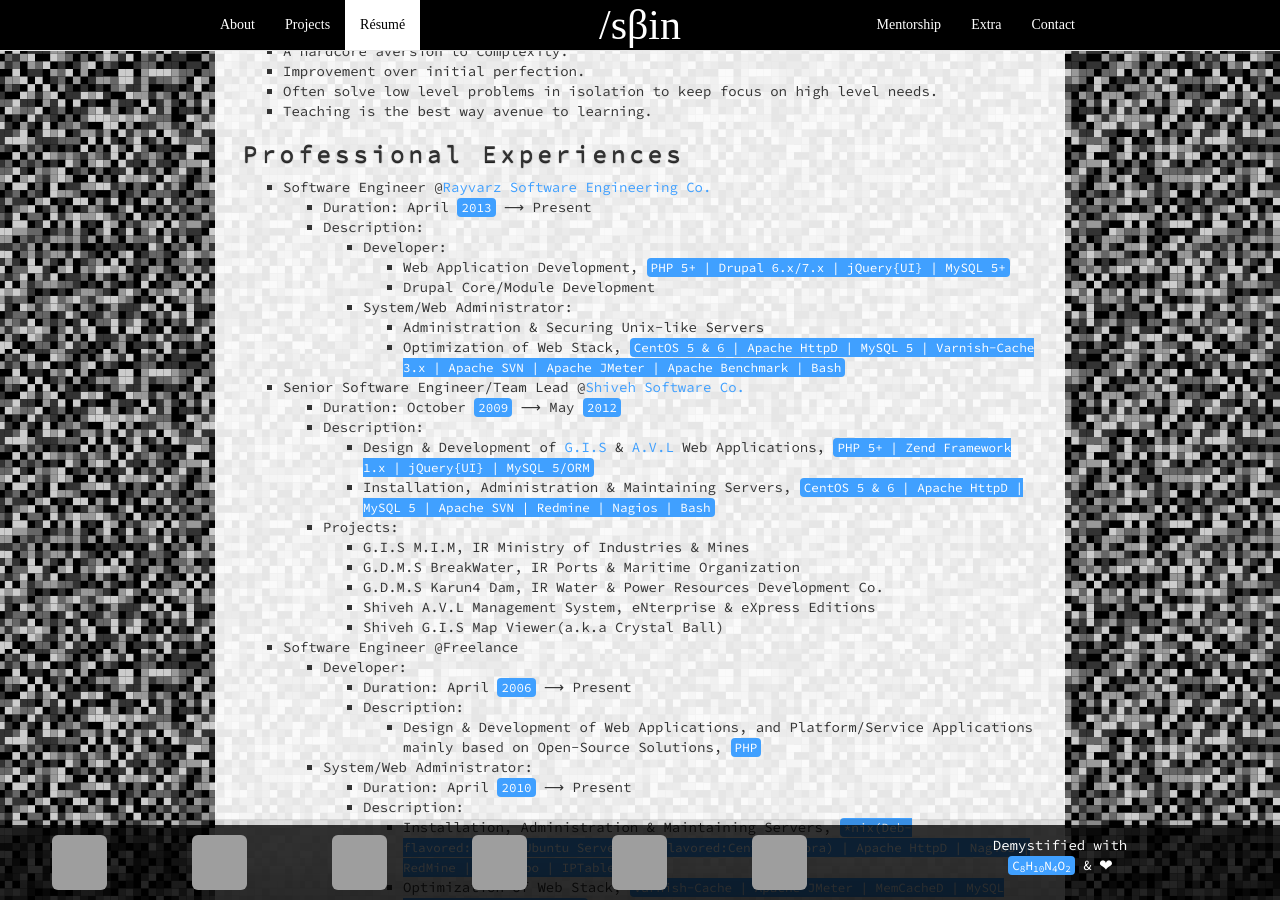
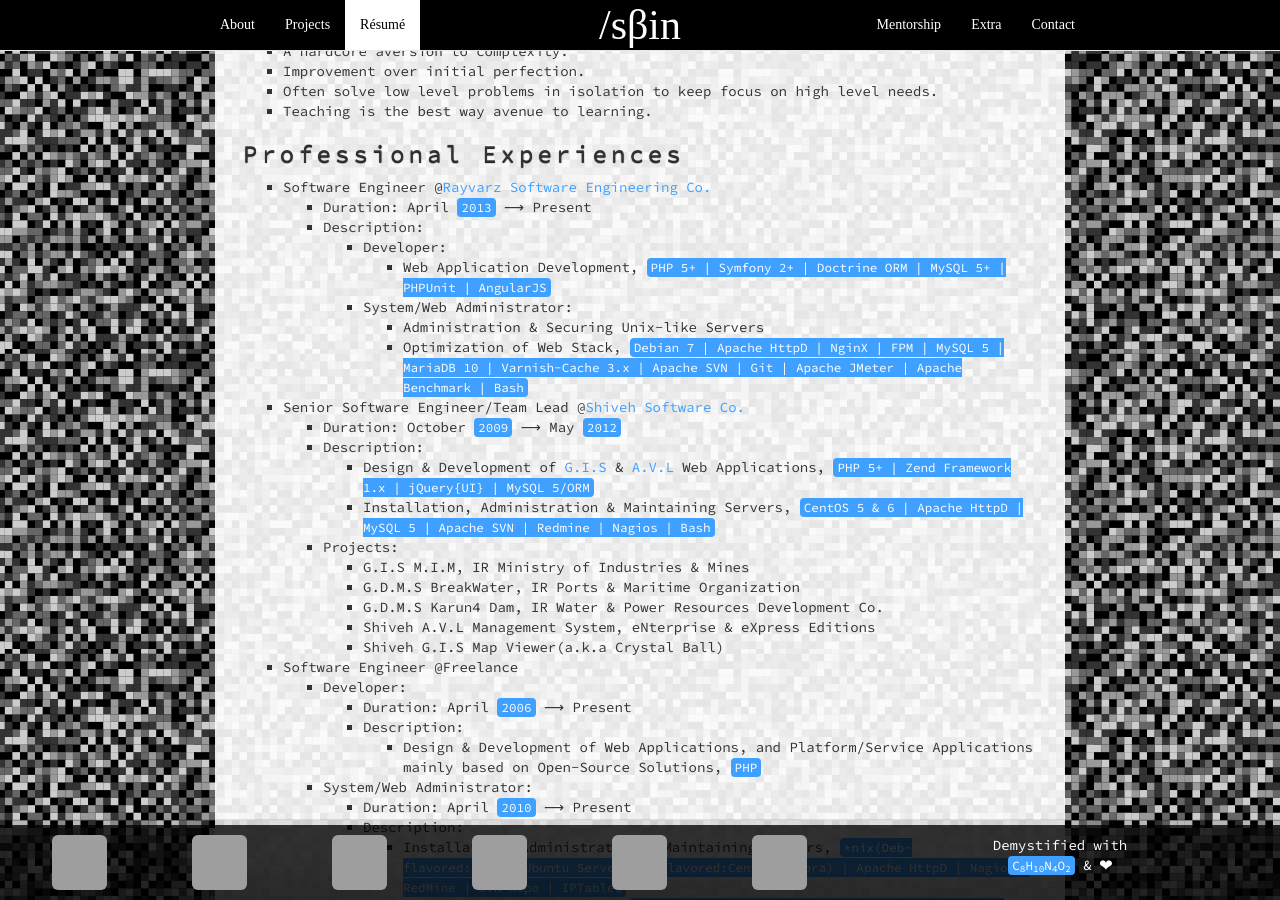
Before and after one commit to slashsBin/slashsBin.github.io, a Jekyll site: the page built from index.html, in a window 1280 px wide and 900 px high, scrolled down 2651 px, cut to the strip 0-900 px from the top of the window. Built offline with Jekyll 4.4.1, drawn with Linux system fonts in a browser that asks for light colours; nearby versions of some CDN libraries; some web fonts are replaced; comment, search, counter and statistics services are not loaded; grey boxes are pictures that could not be loaded.

Commit message:
Update CV

```diff
--- a/_includes/masks/CV.html
+++ b/_includes/masks/CV.html
@@ -8,7 +8,7 @@
     <li>Led a team of developers in several projects throughout the whole software development life-cycle.</li>
 </ul>
 
-<h3 id="valuez">Influences & Values</h3>
+<h3 id="valuez">Influences &amp; Values</h3>
 <ul>
     <li>Polite honesty over compliant behavior.</li>
     <li>A hardcore aversion to complexity.</li>
@@ -26,14 +26,13 @@
                 <ul>
                     <li>Developer:
                         <ul>
-                            <li>Web Application Development, <code>PHP 5+ | Drupal 6.x/7.x | jQuery{UI} | MySQL 5+</code></li>
-                            <li>Drupal Core/Module Development</li>
+                            <li>Web Application Development, <code>PHP 5+ | Symfony 2+ | Doctrine ORM | MySQL 5+ | PHPUnit | AngularJS</code></li>
                         </ul>
                     </li>
                     <li>System/Web Administrator:
                         <ul>
                             <li>Administration &amp; Securing Unix-like Servers</li>
-                            <li>Optimization of Web Stack, <code>CentOS 5 &amp; 6 | Apache HttpD | MySQL 5 | Varnish-Cache 3.x | Apache SVN | Apache JMeter | Apache Benchmark | Bash</code></li>
+                            <li>Optimization of Web Stack, <code>Debian 7 | Apache HttpD | NginX | FPM | MySQL 5 | MariaDB 10 | Varnish-Cache 3.x | Apache SVN | Git | Apache JMeter | Apache Benchmark | Bash</code></li>
                         </ul>
                     </li>
                 </ul>
```
